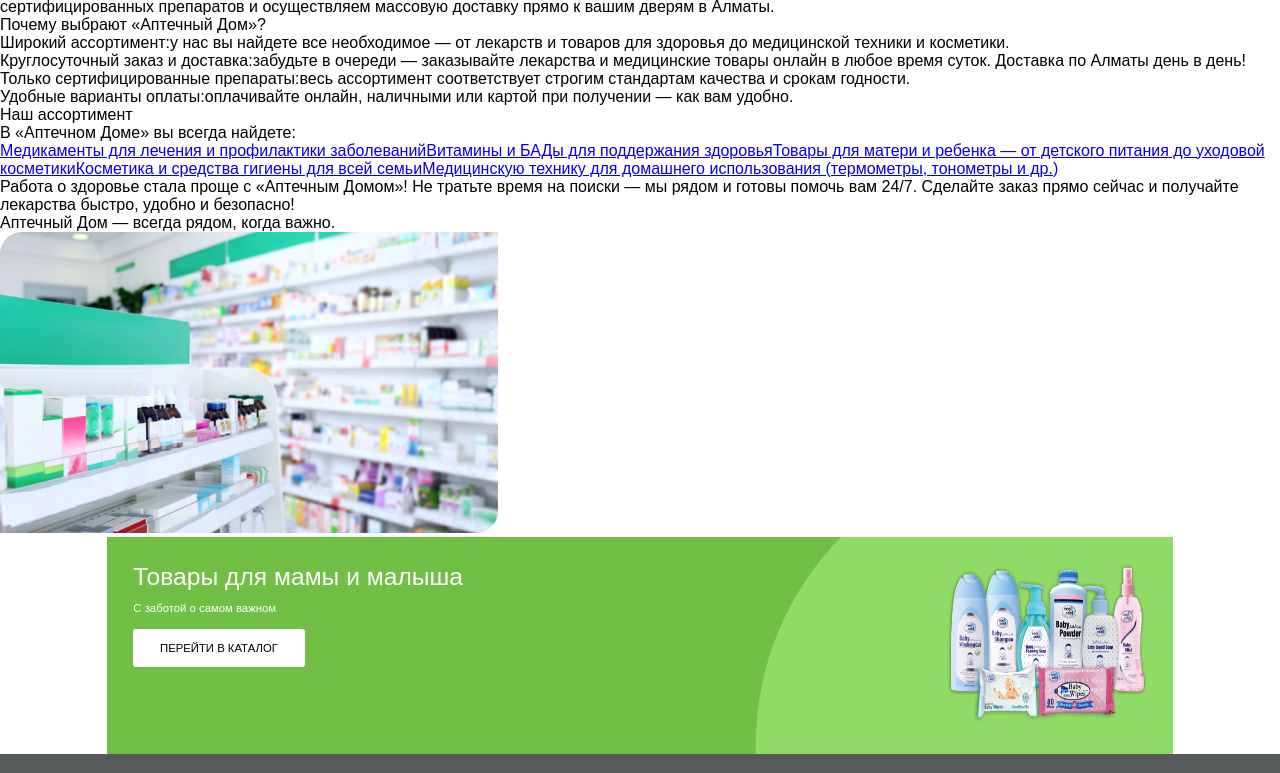
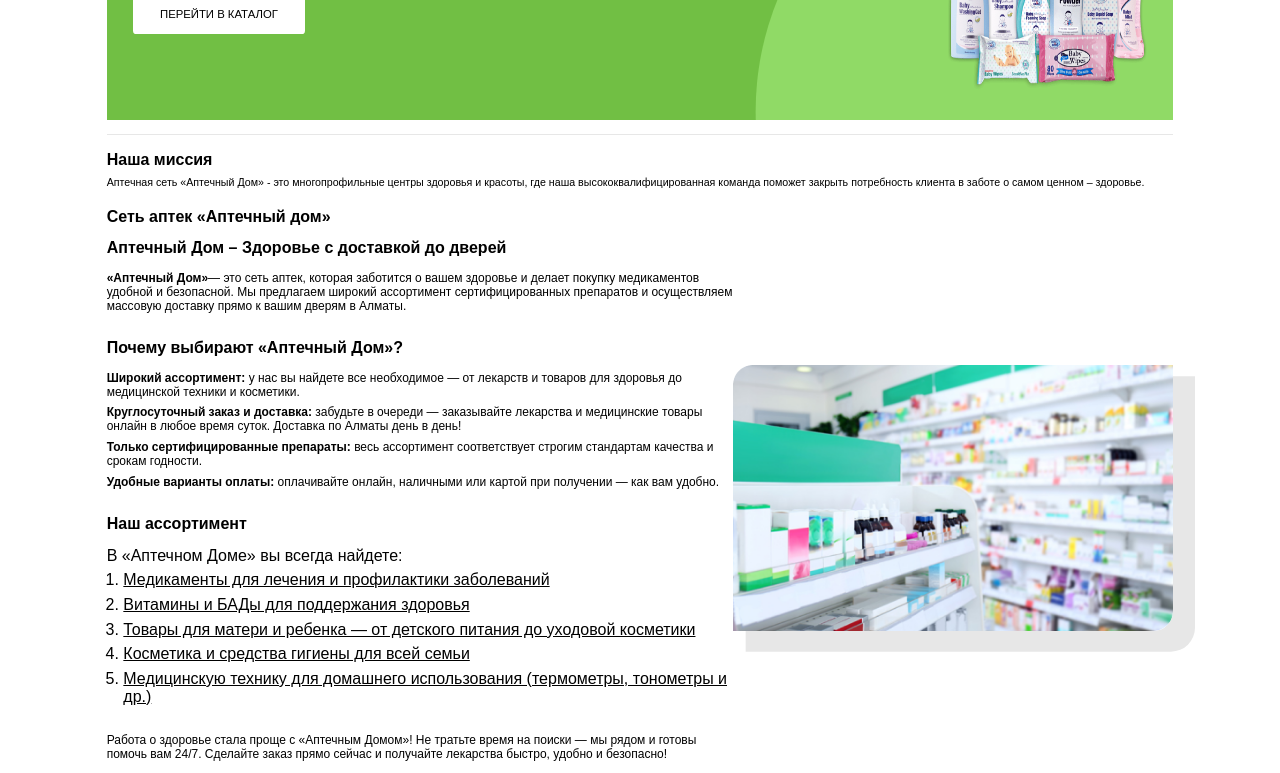
Before and after one commit to denisQa322/nuxt-apteka, a Nuxt app: page / in a window 1280 px wide. Shown: the part 440-1213 px from the top of the page. Built offline with nearby package versions, Linux system fonts and the light colour scheme.

Commit message:
fixed and finished mission block

```diff
--- a/assets/styles/global.scss
+++ b/assets/styles/global.scss
@@ -1,6 +1,15 @@
+@use "sass:math";
+@function toVw($target) {
+  $vw-context: (1920 * 0.01) * 1px;
+  @return math.div($target, $vw-context) * 1vw;
+}
 * {
   margin: 0;
   padding: 0;
   box-sizing: border-box;
   font-family: sans-serif;
 }
+.container {
+  width: toVw(1600px);
+  margin: auto;
+}
--- a/components/footer/footer.vue
+++ b/components/footer/footer.vue
@@ -124,8 +124,6 @@
   padding: toVw(45px);
   color: #ffffff;
   .container {
-    width: toVw(1600px);
-    margin: auto;
     display: flex;
     gap: toVw(90px);
     .footer-column {
--- a/components/goToCatalogue.vue
+++ b/components/goToCatalogue.vue
@@ -42,14 +42,13 @@
 @use "@/assets/styles/tovw.scss" as *;
 
 .go-to-catalogue {
-  width: toVw(1600px);
-  margin: auto;
   padding: toVw(40px);
   background: url("../assets/images/backgroundGoTo.svg");
   background-size: cover;
   background-repeat: no-repeat;
   display: flex;
   justify-content: space-between;
+  margin-bottom: toVw(20px);
   &-info {
     color: #ffffff;
     &-header {
--- a/components/info-block/info.vue
+++ b/components/info-block/info.vue
@@ -32,7 +32,7 @@
 
 <template>
   <section class="info">
-    <div class="info-block">
+    <div class="info-block container">
       <div class="info-block-items">
         <infoItem
           v-for="(item, index) in infoItems"
@@ -54,8 +54,6 @@
   background-color: #575a5b;
   padding: toVw(28px);
   .info-block {
-    width: toVw(1600px);
-    margin: auto;
     &-items {
       display: flex;
       gap: toVw(10px);
--- a/components/mission.vue
+++ b/components/mission.vue
@@ -1,124 +1,204 @@
 <script lang="ts" setup></script>
 
 <template>
-  <section class="misson">
-    <div class="mission-container">
+  <div class="mission">
+    <div class="container">
       <div class="mission-header">Наша миссия</div>
       <div class="mission-description">
         Аптечная сеть «Аптечный Дом» - это многопрофильные центры здоровья и
         красоты, где наша высококвалифицированная команда поможет закрыть
         потребность клиента в заботе о самом ценном – здоровье.
       </div>
-      <div class="mission-text">
-        <div class="mission-text-header">Сеть аптек «Аптечный дом»</div>
-        <span>Аптечный Дом – Здоровье с доставкой до дверей </span>
-        <div class="mission-text-description">
-          <span>«Аптечный Дом»</span> - это сеть аптек, которая заботится о
-          вашем здоровье и делает покупку медикаментов удобной и безопасной. Мы
-          предлагаем широкий ассортимент сертифицированных препаратов и
+      <div class="mission-info-and-img">
+        <div class="mission-general-info">
+          <div class="mission-general-info-text">
+            <div>Сеть аптек «Аптечный дом»</div>
+          </div>
+          <div class="mission-general-info-description">
+            <div>Аптечный Дом – Здоровье с доставкой до дверей</div>
+            <p>
+              <span> «Аптечный Дом»</span>— это сеть аптек, которая заботится о
+              вашем здоровье и делает покупку медикаментов удобной и безопасной.
+              Мы предлагаем широкий ассортимент сертифицированных препаратов и
               осуществляем массовую доставку прямо к вашим дверям в Алматы.
+            </p>
           </div>
-        <div class="mission-text-why-dom">
-          <div class="mission-text-why-dom-header">
-            Почему выбрают «Аптечный Дом»?
+          <div class="mission-general-info-why">
+            <div class="mission-general-info-why-text">
+              Почему выбирают «Аптечный Дом»?
             </div>
-          <ul class="mission-text-why-dom-list">
+            <ul class="mission-general-info-why-description">
               <li>
-              <span>Широкий ассортимент:</span>у нас вы найдете все необходимое
-              — от лекарств и товаров для здоровья до медицинской техники и
-              косметики.
+                <span>Широкий ассортимент:</span> у нас вы найдете все
+                необходимое — от лекарств и товаров для здоровья до медицинской
+                техники и косметики.
               </li>
               <li>
-              <span>Круглосуточный заказ и доставка:</span>забудьте в очереди —
-              заказывайте лекарства и медицинские товары онлайн в любое время
-              суток. Доставка по Алматы день в день!
+                <span>Круглосуточный заказ и доставка:</span> забудьте в очереди
+                — заказывайте лекарства и медицинские товары онлайн в любое
+                время суток. Доставка по Алматы день в день!
               </li>
               <li>
-              <span>Только сертифицированные препараты:</span>весь ассортимент
-              соответствует строгим стандартам качества и срокам годности.
+                <span>Только сертифицированные препараты:</span> весь
+                ассортимент соответствует строгим стандартам качества и срокам
+                годности.
               </li>
               <li>
-              <span>Удобные варианты оплаты:</span>оплачивайте онлайн, наличными
-              или картой при получении — как вам удобно.
+                <span>Удобные варианты оплаты:</span> оплачивайте онлайн,
+                наличными или картой при получении — как вам удобно.
               </li>
             </ul>
           </div>
-        <div class="mission-text-goods">
-          <div class="mission-text-goods-header">Наш ассортимент</div>
-          <span>В «Аптечном Доме» вы всегда найдете: </span>
-          <ul class="mission-text-goods-list">
+          <div class="mission-general-info-stock">
+            <div>Наш ассортимент</div>
+            <ol>
+              В «Аптечном Доме» вы всегда найдете:
+              <li>
                 <NuxtLink to="/"
-              >Медикаменты для лечения и профилактики заболеваний</NuxtLink
+                  >Медикаменты для лечения и профилактики заболеваний
+                </NuxtLink>
+              </li>
+              <li>
+                <NuxtLink to="/"
+                  >Витамины и БАДы для поддержания здоровья</NuxtLink
                 >
-            <NuxtLink to="/">Витамины и БАДы для поддержания здоровья</NuxtLink>
+              </li>
+              <li>
                 <NuxtLink to="/"
                   >Товары для матери и ребенка — от детского питания до уходовой
-              косметики</NuxtLink
-            >
+                  косметики
+                </NuxtLink>
+              </li>
+              <li>
                 <NuxtLink to="/"
-              >Косметика и средства гигиены для всей семьи</NuxtLink
-            >
+                  >Косметика и средства гигиены для всей семьи
+                </NuxtLink>
+              </li>
+              <li>
                 <NuxtLink to="/"
                   >Медицинскую технику для домашнего использования (термометры,
-              тонометры и др.)</NuxtLink
-            >
-          </ul>
+                  тонометры и др.)
+                </NuxtLink>
+              </li>
+            </ol>
           </div>
-        <div class="mission-text-general-info">
-          <p>
+          <p class="mission-general-info-work">
             Работа о здоровье стала проще с «Аптечным Домом»! Не тратьте время
             на поиски — мы рядом и готовы помочь вам 24/7. Сделайте заказ прямо
             сейчас и получайте лекарства быстро, удобно и безопасно!
           </p>
-          <span>Аптечный Дом — всегда рядом, когда важно. </span>
+          <div class="mission-general-info-comment">
+            Аптечный Дом — всегда рядом, когда важно.
           </div>
         </div>
         <div class="mission-img">
-        <img src="../assets/images/apteka.png" alt="apteka" />
+          <img src="../assets/images/apteka.png" alt="" />
         </div>
       </div>
-  </section>
+    </div>
+  </div>
 </template>
 
 <style lang="scss" scoped>
 @use "@/assets/styles/tovw.scss" as *;
+
 .mission {
+  margin-bottom: toVw(50px);
   .container {
+    padding-top: toVw(25px);
+    border-top: 1px solid #e7e7e7;
     .mission-header {
+      font-size: toVw(24px);
+      font-weight: 600;
+      margin-bottom: toVw(10px);
     }
     .mission-description {
+      font-size: toVw(16px);
+      margin-bottom: toVw(30px);
     }
-    .mission-text {
-      &-header {
+    .mission-info-and-img {
+      display: flex;
+      justify-content: space-between;
+      align-items: center;
+      .mission-general-info {
+        &-text {
+          font-size: toVw(24px);
+          margin-bottom: toVw(20px);
+          font-weight: 600;
         }
         &-description {
+          div {
+            font-size: toVw(24px);
+            margin-bottom: toVw(20px);
+            font-weight: 600;
           }
-      &-why-dom {
-        &-header {
+          p {
+            font-size: toVw(18px);
+            margin-bottom: toVw(40px);
+            span {
+              font-weight: 600;
             }
-        &-list {
+          }
+        }
+        &-why {
+          &-text {
+            font-weight: 600;
+            font-size: toVw(24px);
+            margin-bottom: toVw(20px);
+          }
+          &-description {
+            list-style-type: none;
+            font-size: toVw(18px);
+            display: flex;
+            flex-direction: column;
+            gap: toVw(10px);
+            margin-bottom: toVw(40px);
             li {
               span {
+                font-weight: 600;
               }
             }
           }
         }
-      &-goods {
-        &-header {
+        &-stock {
+          margin-bottom: toVw(40px);
+          div {
+            font-weight: 600;
+            font-size: toVw(24px);
+            margin-bottom: toVw(20px);
           }
-        &-list {
-        }
-      }
-      &-general-info {
-        p {
-        }
-        span {
+          ol {
+            font-size: toVw(24px);
+            display: flex;
+            flex-direction: column;
+            gap: toVw(10px);
+            li {
+              margin-left: toVw(25px);
+              a {
+                margin-top: toVw(20px);
+                color: #000000;
+                cursor: pointer;
               }
             }
           }
+        }
+        &-work {
+          font-size: toVw(18px);
+          margin-bottom: toVw(20px);
+        }
+        &-comment {
+          font-weight: 600;
+          font-size: toVw(24px);
+        }
+      }
       .mission-img {
+        img {
           width: toVw(660px);
           height: toVw(400px);
+          border-radius: toVw(29px) 0;
+          box-shadow: toVw(26px) toVw(24px) 0 toVw(7px) #e7e7e7;
+        }
+      }
     }
   }
 }
--- a/pages/index.vue
+++ b/pages/index.vue
@@ -30,13 +30,14 @@
     :go-to-image="goToCatalogue[0].goToImage"
     :go-to-link="goToCatalogue[0].goToLink"
   />
-  <Mission />
+
   <GoToCatalogue
     :go-to-header="goToCatalogue[1].goToHeader"
     :go-to-text="goToCatalogue[1].goToText"
     :go-to-image="goToCatalogue[1].goToImage"
     :go-to-link="goToCatalogue[1].goToLink"
   />
+  <Mission />
 </template>
 
 <style scoped lang="scss"></style>
```
Also changed, not shown: app.vue (+8 -0 lines), 1 other file (tests, documents, lock files or other folders). Lines whose indentation alone changed are shown as unchanged.
